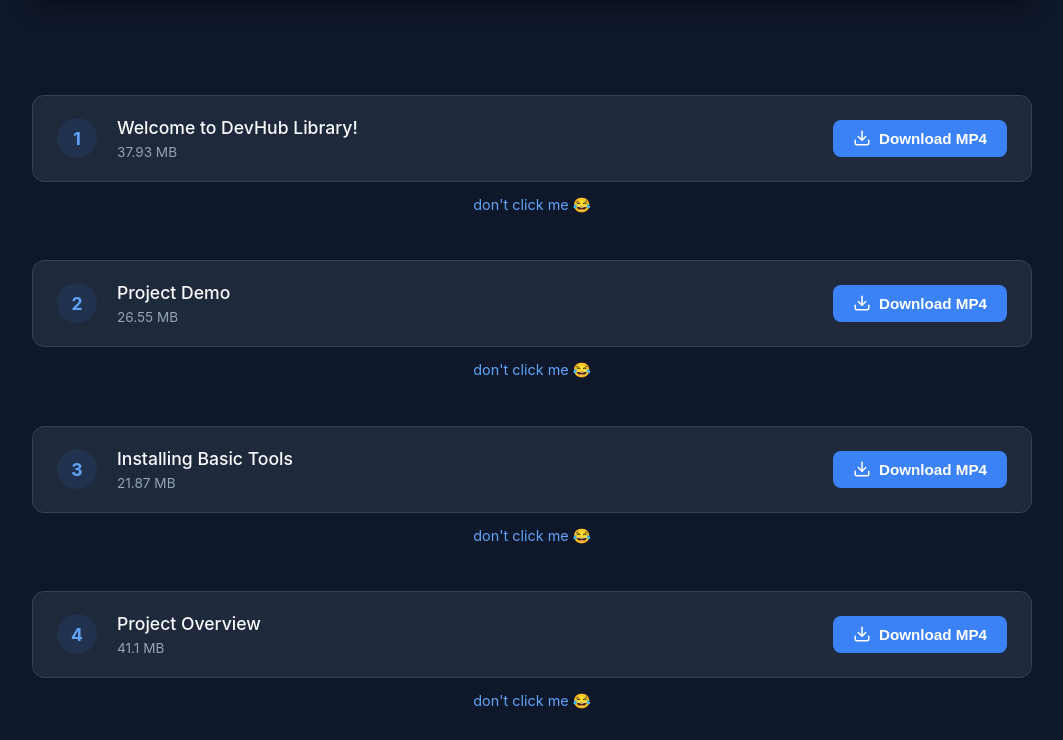
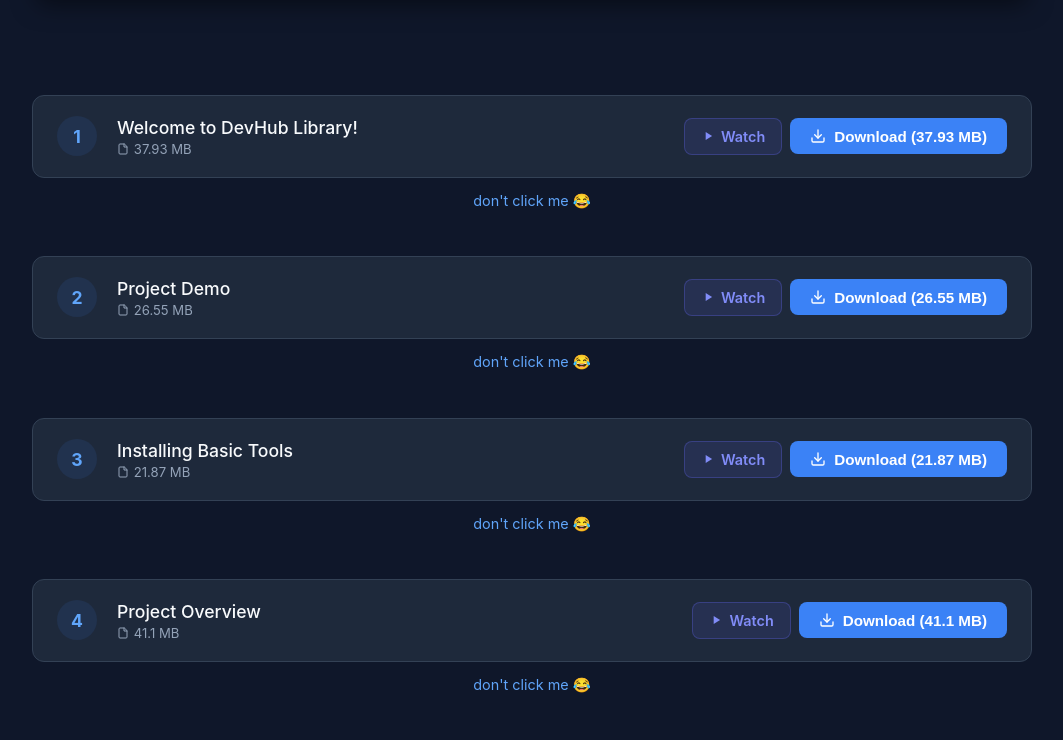
Before and after one commit to anilmonitor/delta-project, a React (Vite) app: page / in a window 1280 px wide. Shown: the part 1051-1791 px from the top of the page, without its empty margins (108-1171 px from the left). Built offline with nearby package versions, Linux system fonts and the light colour scheme.

Commit message:
add download progress in home page/Delta lib

```diff
--- a/src/App.jsx
+++ b/src/App.jsx
@@ -46,87 +46,239 @@
   );
 }
 
+// ─── Progress Bar (shared with Delta cards) ───────────────────────────────────
+function ProgressBar({ pct, downloaded, total, speed }) {
+  const clampedPct = Math.min(100, Math.max(0, pct));
+  const eta = speed > 0 && total > 0 ? Math.ceil((total - downloaded) / speed) : null;
+  return (
+    <div style={{ marginTop: '0.7rem', width: '100%' }}>
+      <div style={{
+        width: '100%', height: '8px', borderRadius: '99px',
+        background: 'rgba(59,130,246,0.15)', overflow: 'hidden',
+      }}>
+        <div style={{
+          height: '100%', width: `${clampedPct}%`, borderRadius: '99px',
+          background: 'linear-gradient(90deg,#3b82f6,#6366f1,#8b5cf6)',
+          transition: 'width 0.25s ease',
+          boxShadow: '0 0 10px rgba(59,130,246,0.55)',
+        }} />
+      </div>
+      <div style={{
+        display: 'flex', justifyContent: 'space-between',
+        marginTop: '0.3rem', fontSize: '0.75rem', color: 'var(--text-secondary)',
+      }}>
+        <span>
+          {formatBytes(downloaded)} / {formatBytes(total)}
+          {speed > 0 && (
+            <span style={{ marginLeft: '0.5rem', color: '#60a5fa' }}>
+              @ {formatBytes(speed)}/s
+            </span>
+          )}
+        </span>
+        <span style={{ fontWeight: 700, color: '#60a5fa', fontSize: '0.82rem' }}>
+          {clampedPct.toFixed(1)}%
+          {eta !== null && (
+            <span style={{ fontWeight: 400, color: 'var(--text-secondary)', marginLeft: '0.4rem' }}>
+              ~{eta < 60 ? `${eta}s` : `${Math.ceil(eta / 60)}m`} left
+            </span>
+          )}
+        </span>
+      </div>
+    </div>
+  );
+}
+
+// ─── Delta Video Card ─────────────────────────────────────────────────────────
 function VideoItem({ video, index }) {
-  const [downloading, setDownloading] = useState(false);
-  const [error, setError] = useState(null);
+  const [status, setStatus] = useState('idle'); // idle | downloading | done | error
+  const [errorMsg, setErrorMsg] = useState('');
+  const [progress, setProgress] = useState({ pct: 0, downloaded: 0, total: 0, speed: 0 });
+
+  const wistiaId = getWistiaId(video.url);
+  const watchUrl = wistiaId ? `https://fast.wistia.com/medias/${wistiaId}` : null;
+  const sizeBadge = video.size ? formatBytes(video.size) : 'MP4';
 
   const handleDownload = async () => {
-    const wistiaId = getWistiaId(video.url);
-    if (!wistiaId) {
-      setError("Invalid Wistia ID");
-      return;
+    setStatus('downloading');
+    setErrorMsg('');
+    setProgress({ pct: 0, downloaded: 0, total: 0, speed: 0 });
+
+    try {
+      let mp4Url = video.mp4Url;
+
+      if (!mp4Url && wistiaId) {
+        const metaRes = await fetch(`https://fast.wistia.com/embed/medias/${wistiaId}.json`);
+        if (metaRes.ok) {
+          const meta = await metaRes.json();
+          const assets = meta?.media?.assets ?? [];
+          const original = assets.find(a => a.type === 'original');
+          const mp4s = assets.filter(a => a.container === 'mp4' || a.ext === 'mp4');
+          mp4s.sort((a, b) => (b.width || 0) - (a.width || 0));
+          const best = original || mp4s[0];
+          if (best) mp4Url = best.url;
+        }
       }
 
-    setDownloading(true);
-    setError(null);
+      if (!mp4Url) throw new Error('No MP4 source found.\nTry the Watch button to view online.');
 
-    try {
-      let targetUrl = video.mp4Url;
-      if (!targetUrl) throw new Error("No MP4 source found in video data");
+      const resp = await fetch(mp4Url);
+      if (!resp.ok) throw new Error(`Server returned ${resp.status}. The link may have expired.`);
 
-      // Fetch the video completely client-side. Wistia supports CORS natively!
-      // This bypasses Vercel/Netlify proxy limits (404s/payload caps) entirely.
-      const res = await fetch(targetUrl);
-      if (!res.ok) throw new Error("Video stream blocked or timed out");
+      const contentLength = Number(resp.headers.get('Content-Length')) || video.size || 0;
+      const reader = resp.body.getReader();
+      const chunks = [];
+      let received = 0;
+      let lastTime = Date.now();
+      let lastReceived = 0;
 
-      const blob = await res.blob();
-      const localBlobUrl = URL.createObjectURL(blob);
+      while (true) {
+        const { done, value } = await reader.read();
+        if (done) break;
+        chunks.push(value);
+        received += value.length;
 
+        const now = Date.now();
+        const elapsed = (now - lastTime) / 1000;
+        let speed = 0;
+        if (elapsed >= 0.5) {
+          speed = (received - lastReceived) / elapsed;
+          lastTime = now;
+          lastReceived = received;
+        }
+        const pct = contentLength > 0 ? (received / contentLength) * 100 : 0;
+        setProgress(prev => ({
+          pct,
+          downloaded: received,
+          total: contentLength,
+          speed: elapsed >= 0.5 ? speed : prev.speed,
+        }));
+      }
+
+      const blob = new Blob(chunks, { type: 'video/mp4' });
+      const blobUrl = URL.createObjectURL(blob);
       const a = document.createElement('a');
-      a.href = localBlobUrl;
-      a.download = `${video.title.replace(/[^a-z0-9\s]/gi, '').trim()}.mp4`;
+      a.href = blobUrl;
+      a.download = `${video.title.replace(/[^a-z0-9\s]/gi, '').trim() || `lecture_${index + 1}`}.mp4`;
       document.body.appendChild(a);
       a.click();
       document.body.removeChild(a);
+      setTimeout(() => URL.revokeObjectURL(blobUrl), 15000);
 
-      setTimeout(() => URL.revokeObjectURL(localBlobUrl), 10000);
-
+      setProgress(p => ({ ...p, pct: 100 }));
+      setStatus('done');
+      setTimeout(() => { setStatus('idle'); setProgress({ pct: 0, downloaded: 0, total: 0, speed: 0 }); }, 3500);
     } catch (err) {
-      console.error(err);
-      setError(err.message);
-    } finally {
-      // Minor delay to let the animation show
-      setTimeout(() => setDownloading(false), 500);
+      console.error('Download error:', err);
+      setErrorMsg(err.message);
+      setStatus('error');
+      setProgress({ pct: 0, downloaded: 0, total: 0, speed: 0 });
     }
-  }
+  };
 
   return (
-    <div className="video-card" style={{ animationDelay: `${(index % 10) * 0.05}s` }}>
-      <div className="video-info">
+    <div
+      className="video-card"
+      style={{ animationDelay: `${(index % 10) * 0.05}s`, flexDirection: 'column', alignItems: 'stretch' }}
+    >
+      {/* Top row */}
+      <div className="sigma-top-row" style={{ display: 'flex', alignItems: 'center', gap: '1rem', width: '100%' }}>
+        {/* Left: index + info */}
+        <div className="video-info" style={{ flex: 1, minWidth: 0 }}>
           <div className="video-index">{index + 1}</div>
-        <div>
+          <div style={{ minWidth: 0 }}>
             <h3 className="video-title">{video.title}</h3>
-          <span style={{ fontSize: '0.85rem', color: 'var(--text-secondary)' }}>{formatBytes(video.size)}</span>
+            <span style={{ fontSize: '0.82rem', color: 'var(--text-secondary)', display: 'flex', alignItems: 'center', gap: '0.3rem' }}>
+              <svg xmlns="http://www.w3.org/2000/svg" width="12" height="12" viewBox="0 0 24 24"
+                fill="none" stroke="currentColor" strokeWidth="2" strokeLinecap="round" strokeLinejoin="round">
+                <path d="M14 2H6a2 2 0 0 0-2 2v16a2 2 0 0 0 2 2h12a2 2 0 0 0 2-2V8z" />
+                <polyline points="14 2 14 8 20 8" />
+              </svg>
+              {sizeBadge}
+            </span>
           </div>
         </div>
-      <div>
-        {error ? (
-          <span style={{ color: '#ef4444', fontSize: '0.85rem', marginRight: '1rem' }}>{error}</span>
-        ) : null}
+
+        {/* Right: buttons */}
+        <div className="sigma-btn-row" style={{ display: 'flex', gap: '0.5rem', alignItems: 'center', justifyContent: 'flex-end', flexShrink: 0 }}>
+          {status === 'error' && (
+            <span style={{ color: '#ef4444', fontSize: '0.78rem', maxWidth: '180px', textAlign: 'right', whiteSpace: 'pre-line' }}>
+              {errorMsg}
+            </span>
+          )}
+
+          {/* Watch Online */}
+          {watchUrl && (
+            <a
+              href={watchUrl}
+              target="_blank"
+              rel="noreferrer"
+              style={{
+                display: 'inline-flex', alignItems: 'center', gap: '0.4rem',
+                padding: '0.55rem 1rem', borderRadius: '8px', fontSize: '0.9rem',
+                fontWeight: 600, textDecoration: 'none', cursor: 'pointer',
+                background: 'rgba(99,102,241,0.12)', color: '#818cf8',
+                border: '1px solid rgba(99,102,241,0.3)',
+                transition: 'background 0.2s ease', whiteSpace: 'nowrap',
+              }}
+              onMouseEnter={e => e.currentTarget.style.background = 'rgba(99,102,241,0.25)'}
+              onMouseLeave={e => e.currentTarget.style.background = 'rgba(99,102,241,0.12)'}
+            >
+              <svg xmlns="http://www.w3.org/2000/svg" width="14" height="14" viewBox="0 0 24 24" fill="currentColor">
+                <path d="M8 5v14l11-7z" />
+              </svg>
+              Watch
+            </a>
+          )}
+
+          {/* Download */}
           <button
             className="download-btn"
             onClick={handleDownload}
-          disabled={downloading}
+            disabled={status === 'downloading'}
+            style={{
+              ...(status === 'done' ? { background: 'linear-gradient(135deg,#10b981,#059669)' } : {}),
+              minWidth: '160px',
+            }}
           >
-          {downloading ? (
+            {status === 'downloading' ? (
               <>
-              <span className="loader"></span>
-              Downloading...
+                <span className="loader" />
+                {progress.pct > 0 ? `${progress.pct.toFixed(1)}%` : 'Starting…'}
+              </>
+            ) : status === 'done' ? (
+              <>
+                <svg xmlns="http://www.w3.org/2000/svg" width="16" height="16" viewBox="0 0 24 24"
+                  fill="none" stroke="currentColor" strokeWidth="2.5" strokeLinecap="round" strokeLinejoin="round">
+                  <polyline points="20 6 9 17 4 12" />
+                </svg>
+                Saved!
               </>
             ) : (
               <>
-              <svg xmlns="http://www.w3.org/2000/svg" width="18" height="18" viewBox="0 0 24 24" fill="none" stroke="currentColor" strokeWidth="2" strokeLinecap="round" strokeLinejoin="round">
-                <path d="M21 15v4a2 2 0 0 1-2 2H5a2 2 0 0 1-2-2v-4"></path>
-                <polyline points="7 10 12 15 17 10"></polyline>
-                <line x1="12" y1="15" x2="12" y2="3"></line>
+                <svg xmlns="http://www.w3.org/2000/svg" width="16" height="16" viewBox="0 0 24 24"
+                  fill="none" stroke="currentColor" strokeWidth="2" strokeLinecap="round" strokeLinejoin="round">
+                  <path d="M21 15v4a2 2 0 0 1-2 2H5a2 2 0 0 1-2-2v-4" />
+                  <polyline points="7 10 12 15 17 10" />
+                  <line x1="12" y1="15" x2="12" y2="3" />
                 </svg>
-              Download MP4
+                Download {video.size ? `(${formatBytes(video.size)})` : 'MP4'}
               </>
             )}
           </button>
         </div>
       </div>
-  )
+
+      {/* Progress bar — visible only while downloading */}
+      {status === 'downloading' && (
+        <ProgressBar
+          pct={progress.pct}
+          downloaded={progress.downloaded}
+          total={progress.total || video.size || 0}
+          speed={progress.speed}
+        />
+      )}
+    </div>
+  );
 }
 
 function Home() {
```
Lines whose indentation alone changed are shown as unchanged.
